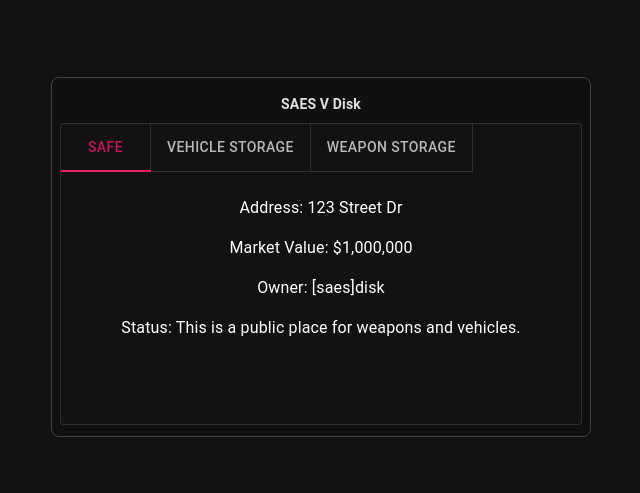
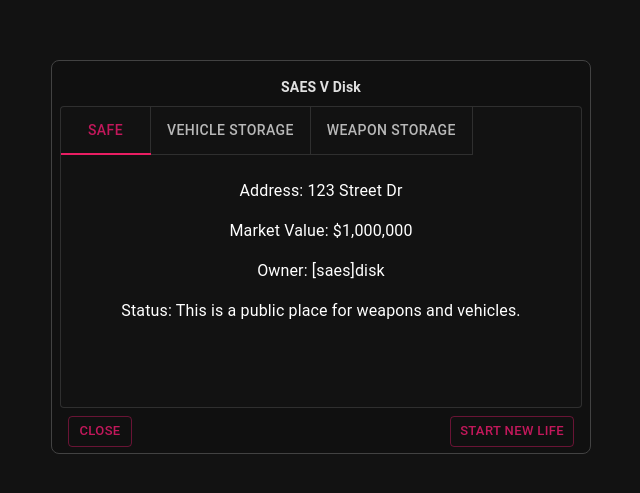
Before and after one commit to vtonu/material_ui_box, a React (Create React App) app: page / in a window 1280 px wide. Shown: the part 143-636 px from the top of the page, without its empty margins (319-959 px from the left). Built offline with nearby package versions, Linux system fonts and the light colour scheme.

Commit message:
Added buttons

```diff
--- a/src/App.js
+++ b/src/App.js
@@ -1,6 +1,7 @@
 import FixedContainer from './components/mainBox';
 import Box from '@mui/material/Box';
 import * as React from 'react';
+import Button from '@mui/material/Button';
 
 function App() {
   return (
@@ -14,7 +15,7 @@ function App() {
       <Box
         sx={{
           width: 540,
-          height: 360,
+          height: 394,
           p: 1,
           m: 0,
           bgcolor: (theme) => (theme.palette.mode === 'dark' ? '#101010' : 'grey.50'),
@@ -28,6 +29,14 @@ function App() {
         }}>
         <Box sx={{ p: 1 }}>SAES V Disk</Box>
         <FixedContainer></FixedContainer>
+        <Box sx={{ p: 1 }} display="flex" justifyContent="space-between">
+          <Button variant="outlined" size="small">
+            close
+          </Button>
+          <Button variant="outlined" size="small">
+            start new life
+          </Button>
+        </Box>
       </Box>
     </div>
   );
```
